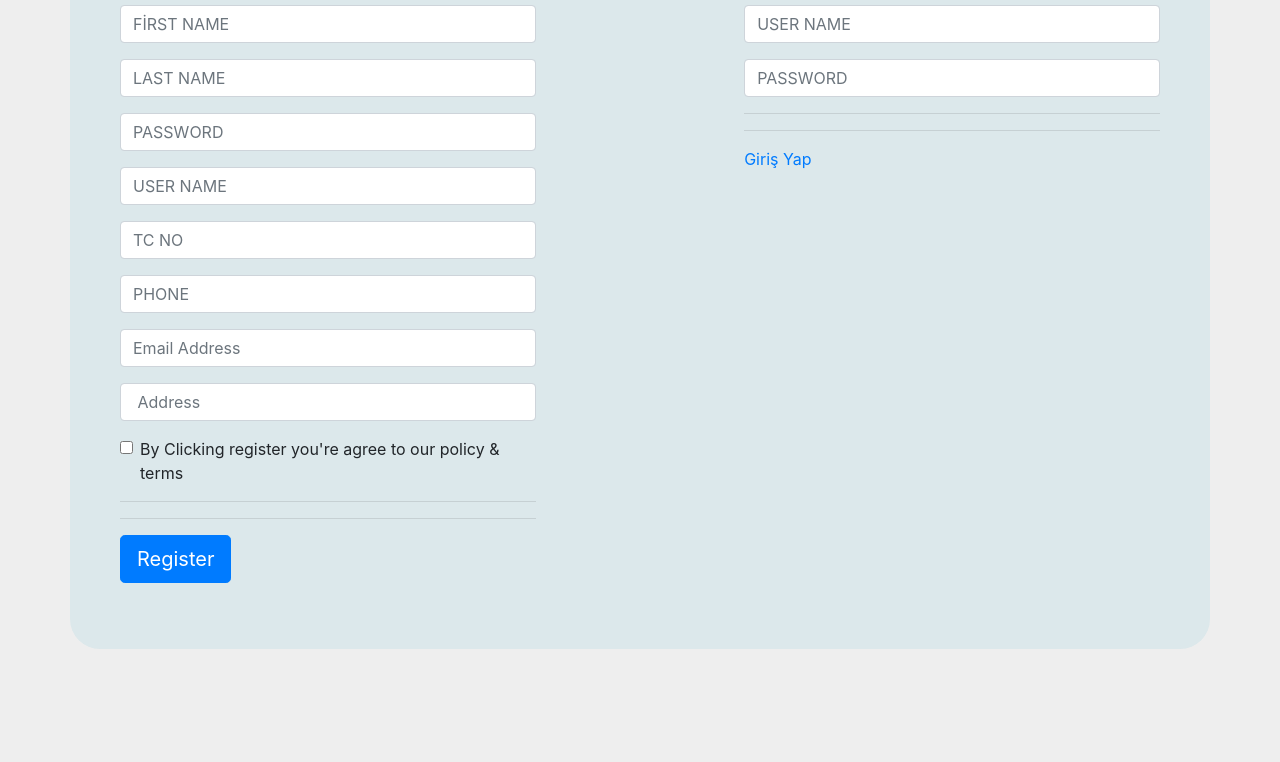
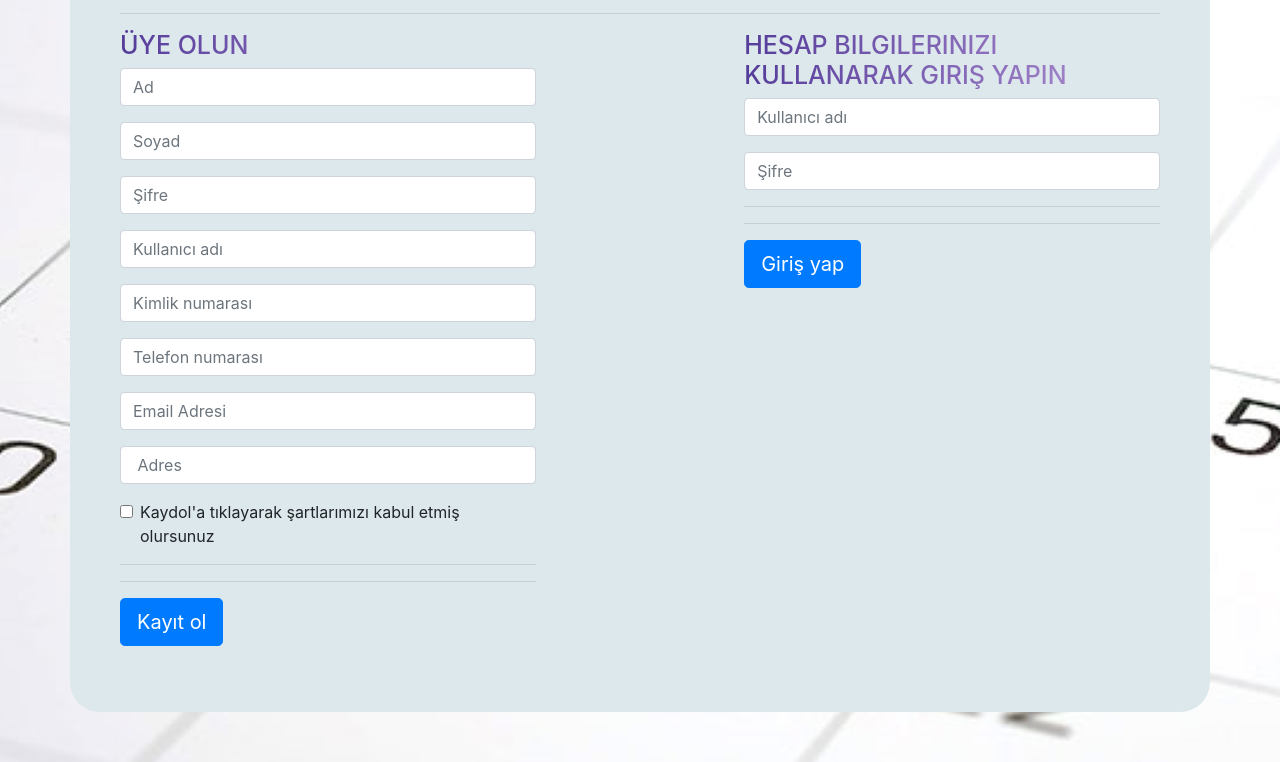
Before and after one commit to HASAN-GRDL/Takvim-Uygulamas-, a website: page giris/index.html in a window 1280 px wide. Shown: the part 247-1009 px from the top of the page. Before the commit the page ends 946 px from the top, so only its background shows below. Drawn offline with nearby package versions, Linux system fonts and the light colour scheme; files that its build step writes are made by us from their sources.

Commit message:
türkçe çevirildi

```diff
--- a/ekran/ekran.css
+++ b/ekran/ekran.css
@@ -2,7 +2,7 @@
   box-sizing: border-box;
 }
 body{
-  background-image: url("picture/picture.jpg");
+  background-image: url("/picture/picture.jpg");
 }
 
   input[type=text], input[type=datetime-local], select, textarea {
--- a/giris/index.html
+++ b/giris/index.html
@@ -6,7 +6,7 @@
 <!---*************welcome this is my simple empty strap by John Niro Yumang ******************* -->
 
 <!DOCTYPE html>
-<html lang="en">
+<html id="index" lang="en">
 
 	<title>TKVM</title>
 
@@ -36,50 +36,50 @@
 
 	<div class="container-fluid">
 		<div class="container">
-            <h1> START USING TIME EFFICIENTLY </h1>
+            <h1> ZAMANI VERİMLİ KULLANMAYA BAŞLAYIN </h1>
  			<hr>
 			 <hr>
 			<div class="row">
 				<div class="col-md-5">
  					<form role="form" method="post" action="register.php">
 						<fieldset>
-							<h3 class="text-uppercase pull-center"> SIGN UP</h3>
+							<h3 class="text-uppercase pull-center"> Üye olun</h3>
  							<div class="form-group">
-								<input type="text" name="firstName" id="firstName" class="form-control input-lg" placeholder="FİRST NAME">
+								<input type="text" name="firstName" id="firstName" class="form-control input-lg" placeholder="Ad">
 							</div>
 							<div class="form-group">
-								<input type="text" name="lastName" id="lastName" class="form-control input-lg" placeholder="LAST NAME">
+								<input type="text" name="lastName" id="lastName" class="form-control input-lg" placeholder="Soyad">
 							</div>
 							<div class="form-group">
-								<input type="password" name="password" id="password" class="form-control input-lg" placeholder="PASSWORD">
+								<input type="password" name="password" id="password" class="form-control input-lg" placeholder="Şifre">
 							</div>
 							<div class="form-group">
-								<input type="text" name="userName" id="userName" class="form-control input-lg" placeholder="USER NAME">
+								<input type="text" name="userName" id="userName" class="form-control input-lg" placeholder="Kullanıcı adı">
 							</div>
 							<div class="form-group">
-								<input type="text" name="tcNo" id="tcNo" class="form-control input-lg" placeholder="TC NO">
+								<input type="text" name="tcNo" id="tcNo" class="form-control input-lg" placeholder="Kimlik numarası">
 							</div>
 							<div class="form-group">
-								<input type="tel" name="phone" id="phone" class="form-control input-lg" placeholder="PHONE">
+								<input type="tel" name="phone" id="phone" class="form-control input-lg" placeholder="Telefon numarası">
 							</div>
 							<div class="form-group">
-								<input type="email" name="email" id="email" class="form-control input-lg" placeholder="Email Address">
+								<input type="email" name="email" id="email" class="form-control input-lg" placeholder="Email Adresi">
 							</div>
 							<div class="form-group">
-								<input type="text" name="address" id="address" class="form-control input-lg" placeholder=" Address">
+								<input type="text" name="address" id="address" class="form-control input-lg" placeholder=" Adres">
 							</div>
 
 
 							<div class="form-check">
 								<label class="form-check-label">
 								  <input type="checkbox" class="form-check-input">
-								  By Clicking register you're agree to our policy & terms
+								  Kaydol'a tıklayarak şartlarımızı kabul etmiş olursunuz
 								</label>
 							  </div>
 							  <hr>
 							  <hr>
  							<div>
- 									  <input type="submit" class="btn btn-lg btn-primary"    value="Register">
+								<button class="btn btn-lg btn-primary" >Kayıt ol</button>
  							</div>
 						</fieldset>
 					</form>
@@ -92,18 +92,18 @@
 				<div class="col-md-5">
  				 		<form role="form">
 
-							<h3 class="text-uppercase"> Login using your account </h3>
+							<h3 class="text-uppercase"> Hesap bilgilerinizi kullanarak giriş yapın </h3>
 
 							<div class="form-group">
-								<input type="text" name="username" id="username" class="form-control input-lg" placeholder="USER NAME">
+								<input type="text" name="username" id="username" class="form-control input-lg" placeholder="Kullanıcı adı">
 							</div>
 							<div class="form-group">
-								<input type="password" name="password" id="password" class="form-control input-lg" placeholder="PASSWORD">
+								<input type="password" name="password" id="password" class="form-control input-lg" placeholder="Şifre">
                             </div>
                             <hr>
                             <hr>
                             <div>
-                                <a href="ekran.html" target="_self">Giriş Yap</a>
+								<button class="btn btn-lg btn-primary" onclick="myFunction()">Giriş yap</button>
                             </div>
                 </form>
                 </div>
--- a/giris/script.js
+++ b/giris/script.js
@@ -1,3 +1,3 @@
 function myFunction() {
-  window.open("ekran.html" ) ;
+  window.open("/ekran/ekran.html" ) ;
 }
--- a/giris/style.css
+++ b/giris/style.css
@@ -1,6 +1,6 @@
 body {
     background-color:#eee;
-    background-image: url("picture/picture.jpg");
+    background-image: url("/picture/picture.jpg");
 }
 h1,h3{
     font-size: 53px;
```
Also changed, not shown: ekran/ekran.html (+1 -1 lines).
